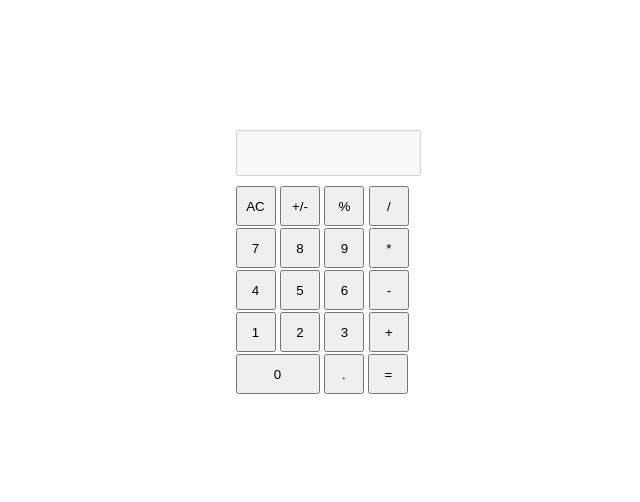
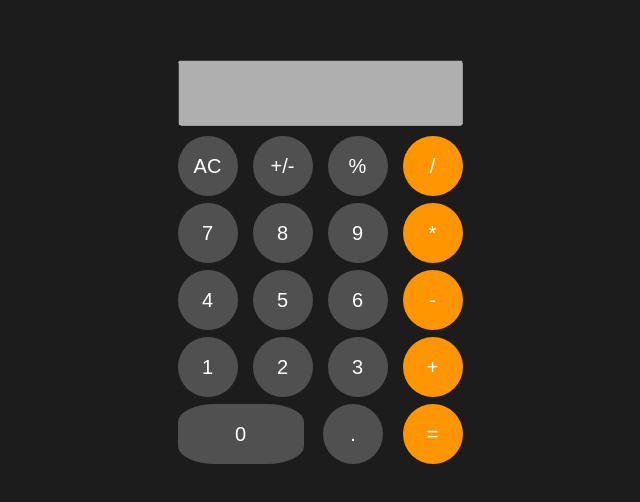
Before and after one commit to danielmustard/calculator, a plain HTML site: page index.html in a window 1280 px wide. Shown: the part 146-648 px from the top of the page, without its empty margins (320-960 px from the left). Drawn offline with Linux system fonts and the light colour scheme; a web font is replaced by a local one.

Commit message:
added styling and onmouse down + mouse up events

```diff
--- a/index.html
+++ b/index.html
@@ -8,8 +8,23 @@
     <link rel="stylesheet" href="./style.css">
     <script src="./script.js" defer></script>
 
+    <script>
+        const bgFade = (e) =>{
+            e.style['background'] = '#d4d4d2';
+        }
+        const bgRevert = (e) => {
+            if (e.className == "operator" || e.className == "sum"){
+                e.style['background'] = '#ff9500';
+            } else{
+                e.style['background'] = '#505050'
+            }
+
+        }
+    </script>
+
 </head>
 <body>
+    <div class="bg"></div>
         <div class="calcContainer">
             <div class="calc">
                 <div class="calcScreen">
@@ -18,38 +33,40 @@
 
                 <div class="calcButtons">
                     <div class="row" id="row-1">
-                    <button id="ac">AC</button>
-                    <button id="+/-">+/-</button>
-                    <button id="%">%</button>
-                    <button id=" div " value="/" class="operator">/</button>
+                        <button id="ac" onmousedown="bgFade(this)" onmouseup="bgRevert(this)">AC</button>
+                        <button id="+/-" onmousedown="bgFade(this)" onmouseup="bgRevert(this)">+/-</button>
+                        <button id="%" onmousedown="bgFade(this)" onmouseup="bgRevert(this)">%</button>
+                        <button id=" div " value="/" class="operator" onmousedown="bgFade(this)" onmouseup="bgRevert(this)">/</button>
                     </div>
                     <div class="row" id="row-2">
-                    <button id="7" class="number">7</button>
-                    <button id="8" class="number">8</button>
-                    <button id="9" class="number">9</button>
-                    <button id=" mul" value="*" class="operator">*</button>
+                        <button id="7" class="number" onmousedown="bgFade(this)" onmouseup="bgRevert(this)">7</button>
+                        <button id="8" class="number" onmousedown="bgFade(this)" onmouseup="bgRevert(this)">8</button>
+                        <button id="9" class="number" onmousedown="bgFade(this)" onmouseup="bgRevert(this)">9</button>
+                        <button id=" mul" value="*" class="operator" onmousedown="bgFade(this)" onmouseup="bgRevert(this)">*</button>
                     </div>
                     <div class="row" id="row-3">
-                    <button id="4" class="number">4</button>
-                    <button id="5" class="number">5</button>
+                        <button id="4" class="number" onmousedown="bgFade(this)" onmouseup="bgRevert(this)">4</button>
+                        <button id="5" class="number" onmousedown="bgFade(this)" onmouseup="bgRevert(this)">5</button>
                         <button id="6">6</button>
-                    <button id=" sub " value="-" class="operator">-</button>
+                        <button id=" sub " value="-" class="operator" onmousedown="bgFade(this)" onmouseup="bgRevert(this)">-</button>
                     </div>
                     <div class="row" id="row-4">
-                    <button id="1">1</button>
-                    <button id="2">2</button>
-                    <button id="3">3</button>
-                    <button value="+" class="operator">+</button>
+                        <button id="1" onmousedown="bgFade(this)" onmouseup="bgRevert(this)">1</button>
+                        <button id="2" onmousedown="bgFade(this)" onmouseup="bgRevert(this)">2</button>
+                        <button id="3" onmousedown="bgFade(this)" onmouseup="bgRevert(this)">3</button>
+                        <button value="+" class="operator" onmousedown="bgFade(this)" onmouseup="bgRevert(this)">+</button>
                     </div>
                     <div class="row" id="row-5">
-                    <button id="0" class="zero">0</button>
-                    <button id=".">.</button>
-                    <button value="=" class="sum">=</button>
+                        <button id="0" class="zero" onmousedown="bgFade(this)" onmouseup="bgRevert(this)">0</button>
+                        <button id="." onmousedown="bgFade(this)" onmouseup="bgRevert(this)">.</button>
+                        <button value="=" class="sum" onmousedown="bgFade(this)" onmouseup="bgRevert(this)">=</button>
+                    </div>
                 </div>
             </div>
         </div>
 
-    </div>
+
+
 
 
 </body>
--- a/style.css
+++ b/style.css
@@ -4,30 +4,52 @@
     font-family: 'Biryani', sans-serif;
     padding: 0;
     margin: 0;
+    overflow: hidden;
+    background-color: #1c1c1c;
 }
+
+body{
+    height: 100vh;
+    display: flex;
+    align-items: center;
+}
+
+.operator, .sum{
+    background-color: #ff9500;
+}
+
 .calcScreen{
     display: flex;
 }
+.calcContainer{
+    flex: 1;
+}
 #data-input{
     flex: 1;
+    text-align: end;
+    color: white;
+    font-size: 20px;
 }
 
 .zero{
     width: 6.3em;
+    border-radius: 30%;
 }
 .calcButtons{
     display: flex;
     flex-direction: column;
-    gap: 2px;
+    gap: 7px;
+}
+.row{
+    display: flex;
+    justify-content: space-between;
+    gap: 15px;
 }
 
 .calcContainer{
     /* The part surrounding the calculator */
     display: flex;
     justify-content: center;
-    align-items: center;
-    height: 100vh;
-    width: 100vw;
 }
 #data-input{
     height: 3em;
@@ -36,9 +58,11 @@
 
 button{
     height: 3em;
+    font-size: 20px;
     width: 3em;
+    border-radius: 50%;
+    background-color: #505050;
+    color: white;
+    border: none;
+    transition-duration: 200ms;
 }
-
-div#row-5 > button#zero{
-    width: 6.29em;
-}
```
Lines whose indentation alone changed are shown as unchanged.
